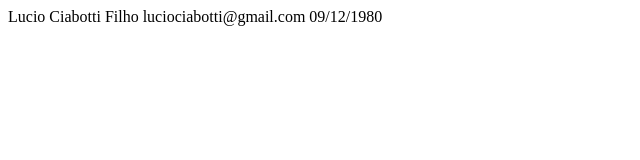
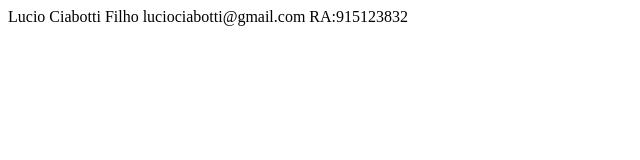
Before and after one commit to luciociabotti/NovaAula, a plain HTML site: page menu.html in a window 1280 px wide. Shown: the full height of the page, 0-640 px from the left. Drawn offline with Linux system fonts and the light colour scheme.

Commit message:
projo2
Mudando data de nacimento

```diff
--- a/menu.html
+++ b/menu.html
@@ -7,6 +7,6 @@
 <body>
 Lucio Ciabotti Filho
 luciociabotti@gmail.com
-09/12/1980
+RA:915123832
 </body>
 </html>
```
